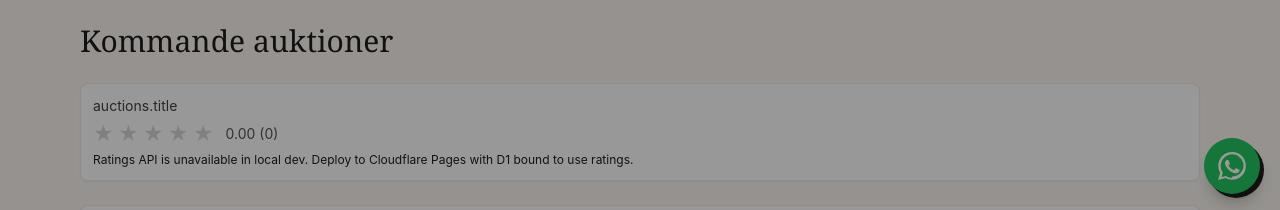
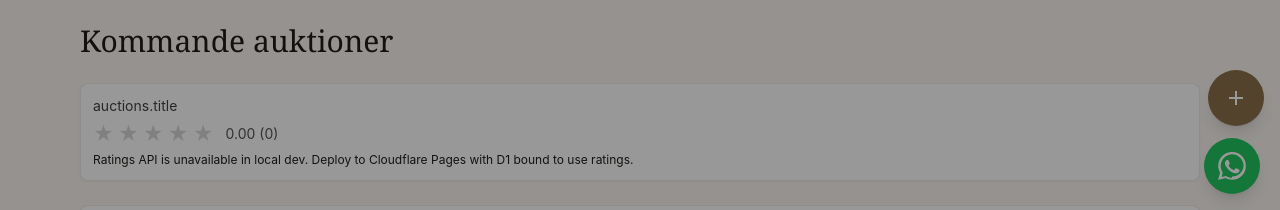
Before and after one commit to Houman6460/auktionsrundan, a React (Vite) app: page / in a window 1280 px wide. Shown: the part 586-796 px from the top of the page. Built offline with nearby package versions, Linux system fonts and the light colour scheme; no server answers.

Commit message:
fix(share): align colors with site palette (bg-earth-dark) and avoid overlap with WhatsApp by dynamic bottom offset

```diff
--- a/src/components/ShareMenu.jsx
+++ b/src/components/ShareMenu.jsx
@@ -36,12 +36,17 @@ function Icon({ name, className }) {
 export default function ShareMenu() {
   const { i18n } = useTranslation()
   const [cfg, setCfg] = React.useState(() => loadContent().share)
+  const [chat, setChat] = React.useState(() => loadContent().chat)
   const [open, setOpen] = React.useState(false)
 
   React.useEffect(() => {
     const handler = (e) => {
       if (!e || e.key === 'ar_site_content_v1') {
-        try { setCfg(loadContent().share) } catch {}
+        try {
+          const data = loadContent()
+          setCfg(data.share)
+          setChat(data.chat)
+        } catch {}
       }
     }
     window.addEventListener('storage', handler)
@@ -54,6 +59,12 @@ export default function ShareMenu() {
   const url = typeof window !== 'undefined' ? window.location.href : ''
   const text = (cfg.text?.[i18n.language] || cfg.text?.sv || cfg.text?.en || '').trim()
 
+  // Avoid overlap with WhatsApp chat widget if enabled on the same side
+  const chatEnabled = !!(chat && chat.enabled && chat.provider === 'whatsapp')
+  const sameSideAsChat = chatEnabled && ((chat.position === 'left') === isLeft)
+  // Default bottom spacing: 1rem; if overlapping, lift the share menu above chat button (~5.5rem)
+  const bottomSpace = sameSideAsChat ? '5.5rem' : '1rem'
+
   const links = {
     facebook: `https://www.facebook.com/sharer/sharer.php?u=${encodeURIComponent(url)}`,
     twitter: `https://twitter.com/intent/tweet?text=${encodeURIComponent(text)}&url=${encodeURIComponent(url)}`,
@@ -61,7 +72,7 @@ export default function ShareMenu() {
     telegram: `https://t.me/share/url?url=${encodeURIComponent(url)}&text=${encodeURIComponent(text)}`,
   }
 
-  const itemBase = 'absolute top-[0.2em] right-[0.2em] z-[-1] flex items-center justify-center w-12 h-12 rounded-full text-white bg-vintage-black transition-transform duration-300'
+  const itemBase = 'absolute top-[0.2em] right-[0.2em] z-[-1] flex items-center justify-center w-12 h-12 rounded-full text-white bg-earth-dark transition-transform duration-300'
 
   const items = []
   if (cfg.platforms?.facebook) items.push({ key: 'facebook', x: isLeft ? '-7em' : '1em', y: '-7em' })
@@ -86,14 +97,14 @@ export default function ShareMenu() {
   return (
     <div
       className="fixed"
-      style={{ bottom: '1em', [isLeft ? 'left' : 'right']: '1em' }}
+      style={{ bottom: bottomSpace, [isLeft ? 'left' : 'right']: '1rem' }}
       onMouseEnter={() => setOpen(true)}
       onMouseLeave={() => setOpen(false)}
     >
       <div className={`relative ${open ? 'pointer-events-auto' : 'pointer-events-none'}`}>
         <button
           type="button"
-          className="floating-btn pointer-events-auto w-14 h-14 rounded-full bg-vintage-black text-white flex items-center justify-center shadow-lg focus:outline-none"
+          className="floating-btn pointer-events-auto w-14 h-14 rounded-full bg-earth-dark text-white flex items-center justify-center shadow-lg focus:outline-none"
           onClick={() => setOpen((v) => !v)}
           aria-label={open ? 'Close share menu' : 'Open share menu'}
         >
```
